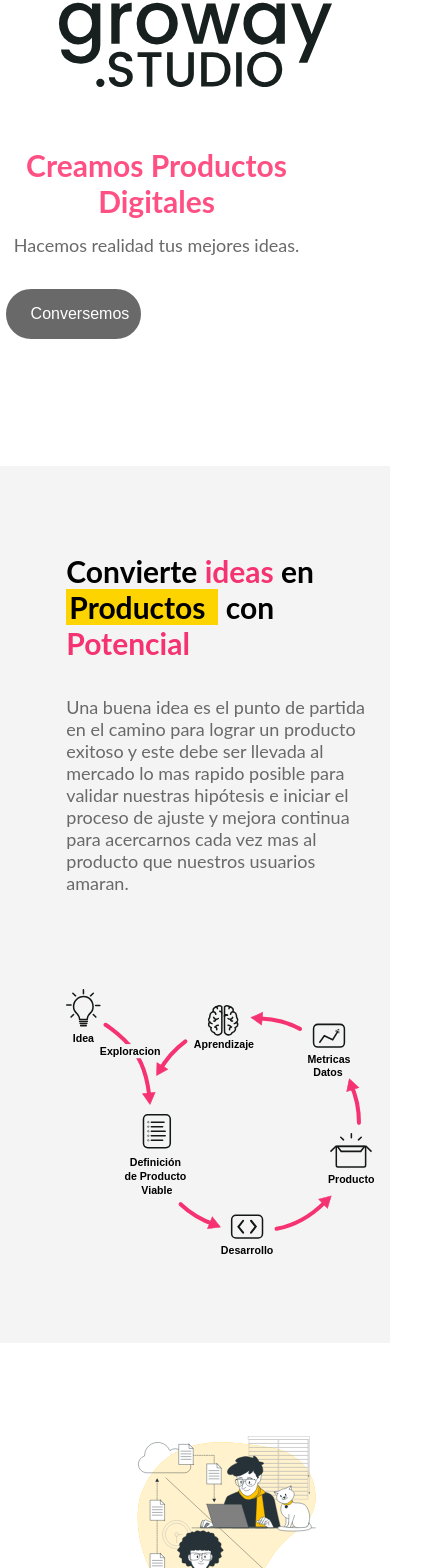
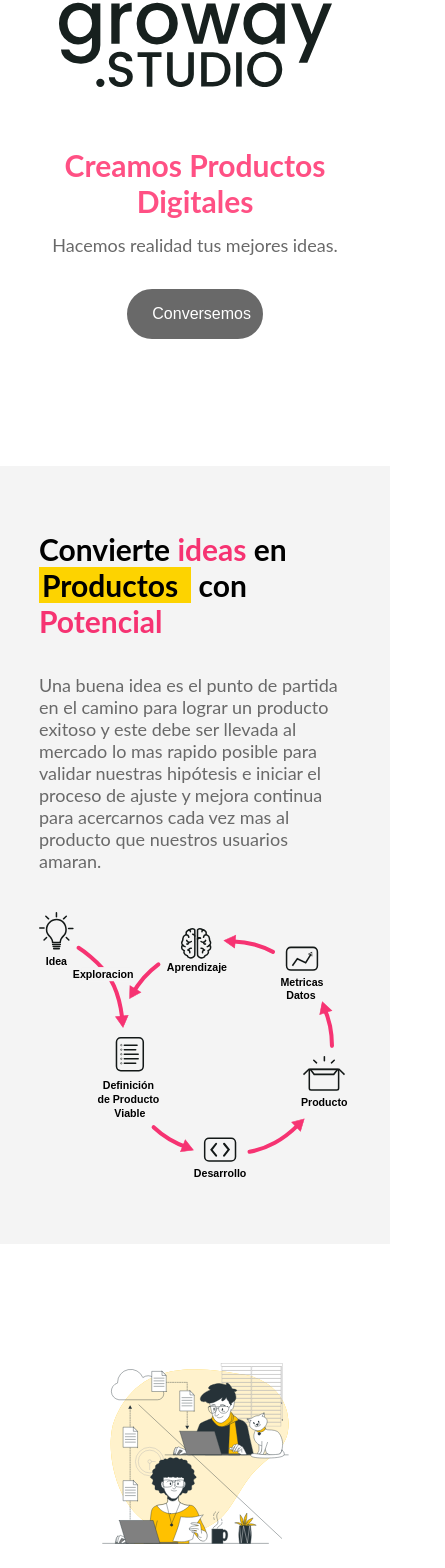
Before and after one commit to Groway-Studio/groway_landing, a React (Vite) app: page / in a window 390 px wide. Shown: the part 245-1813 px from the top of the page, 445 px wide, since content can reach past the window. Built offline with nearby package versions, Linux system fonts and the light colour scheme.

Commit message:
fix visuales responsive

```diff
--- a/src/components/Header/Header.jsx
+++ b/src/components/Header/Header.jsx
@@ -16,10 +16,10 @@ class Header extends React.Component {
 						<img src={Logo} alt="Logo Groway" />
 					</div>
 					<div class="col-1-of-2 header__text">
-						<div>
+						<div class="header__content">
 							<h1 class="header__text-tittle">Creamos Productos Digitales</h1>
 							<p class="header__text-p">Hacemos realidad tus mejores ideas.</p>
-							<button class="btn-contact">
+							<button class="btn-contact u-align-center">
 								<a href="mailto:hello@groway.studio">Conversemos</a>
 							</button>
 						</div>
--- a/src/components/Header/_header.scss
+++ b/src/components/Header/_header.scss
@@ -25,6 +25,12 @@
       }
     }
   }
+  &__content {
+    @include phone {
+      display: flex;
+      flex-direction: column;
+    }
+  }
   &__text {
     width: 50%;
         display: flex;
@@ -44,6 +50,7 @@
       @include phone {
         width: 80%;
         text-align: center;
+        align-self: center;
       }
     }
 
@@ -53,6 +60,7 @@
       @include phone {
         width: 80%;
         text-align: center;
+        align-self: center;
       }
     }
 
--- a/src/components/Main/Main.jsx
+++ b/src/components/Main/Main.jsx
@@ -1,5 +1,6 @@
-import React from "react";
 import "./_main.scss"
+import React from 'react';
+import ReactDOM from 'react-dom';
 
 import Ciclo from '../../assets/img/ciclo.svg';
 import TrabajemosJuntos from '../../assets/img/workingremotely-bro.svg';
@@ -10,7 +11,7 @@ class Main extends React.Component {
     return (
       <div>
         <section id="Convierte_ideas" className="block_grey">
-          <div className="convierte_ideas">
+          <div className="convierte_ideas u-space-pading--medium">
             <div className="col-1-of-2 convierte_ideas__text">
               <h1 className="convierte_ideas__text--title">Convierte <span className="u-text--rose">ideas</span> en <span className="u-text--yellow">Productos</span> con <span className="u-text--rose">Potencial</span></h1>
               <p className="convierte_ideas__text--subtitle">Una buena idea es el punto de partida en el camino para lograr un producto exitoso y este
@@ -25,7 +26,7 @@ class Main extends React.Component {
         </section>
         <section id="Trabajemos_juntos" className="block_white">
         <div className="trabajemos_juntos">
-            <div className="col-1-of-2 trabajemos_juntos__img">
+            <div className="col-1-of-2 trabajemos_juntos__img u-space-pading--medium">
               <img src={TrabajemosJuntos} alt="Trabajemos juntos" />
             </div>
             <div className="col-1-of-2 trabajemos_juntos__text">
@@ -39,14 +40,14 @@ class Main extends React.Component {
         </section>
         <section id="tu_crecimiento" className="block_grey">
         <div className="trabajemos_juntos">
-            <div className="col-1-of-2 trabajemos_juntos__text">
+            <div className="col-1-of-2 trabajemos_juntos__text u-margin-bottom-small">
               <h1 className="trabajemos_juntos__text--title"><span className="u-text--rose">Acompañamos</span> tu <span className="u-text--yellow">Crecimiento</span></h1>
               <p className="trabajemos_juntos__text--subtitle">Una buena idea es el punto de partida en el camino para lograr un producto exitoso y este
                 debe ser llevada al mercado lo mas rapido posible para validar nuestras hipótesis e iniciar
                 el proceso de ajuste y mejora continua para acercarnos cada vez mas al producto que nuestros
                 usuarios amaran.</p>
             </div>
-            <div className="col-1-of-2 trabajemos_juntos__img">
+            <div className="col-1-of-2 trabajemos_juntos__img u-space-pading--medium">
               <img src={Crecimiento} alt="Crecimiento" />
             </div>
           </div>
--- a/src/components/Main/_main.scss
+++ b/src/components/Main/_main.scss
@@ -3,7 +3,6 @@
 .convierte_ideas {
     margin-top: 0;
     margin-right: 0;
-    padding: 0;
     display: flex;
     flex-direction: row;
     width: 80%;
@@ -11,11 +10,6 @@
     @include phone {
         width: 100%;
         flex-direction: column;
-    }
-
-    div {
-        flex: 1;
-        padding: 7%;
     }
 
     &__text {
@@ -78,15 +72,11 @@
         flex-direction: column;
     }
 
-    div {
-        flex: 1;
-        padding: 7%;
-    }
-
     &__text {
         width: 50%;
         display: flex;
         justify-content: center;
+        align-items: center;
 
         flex-direction: column;
         text-align: left;
--- a/src/styles/utils/_utilities.scss
+++ b/src/styles/utils/_utilities.scss
@@ -34,6 +34,18 @@
     color: $color-primary;
 }
 
+.u-align-center {
+    align-self: center;
+}
+
+.u-space-pading--medium {
+    padding: 7rem;
+
+    @include phone {
+        padding: .5rem 0;
+    }
+}
+
 .u-text--yellow {
     background-color: $color-secondary;
     padding-right: 1.3rem;
```
Also changed, not shown: 1 other file (tests, documents, lock files or other folders).
